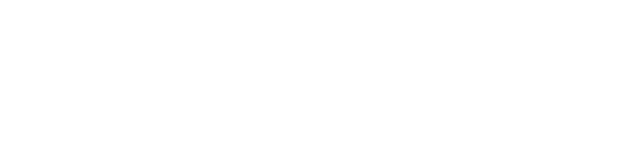
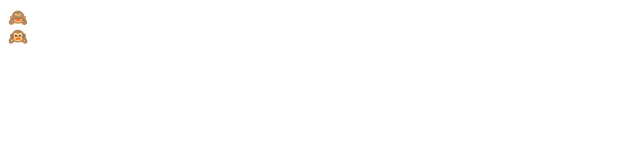
Before and after one commit to daudi13/Monkey-emoji-peekaboo, a plain HTML site: page index.html in a window 1280 px wide. Shown: the full height of the page, 0-640 px from the left. Drawn offline with Linux system fonts and the light colour scheme.

Commit message:
commit emojis

```diff
--- a/index.html
+++ b/index.html
@@ -8,7 +8,8 @@
     <link rel="stylesheet" href="style.css">
 </head>
 <body>
-    <div class="emoji closed active"></div>
+    <div class="emoji closed active">🙈</div>
+    <div class="emoji open ">🙉</div>
     <script src="app.js"></script>
 </body>
 </html>
```
